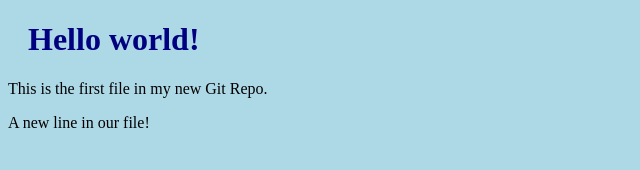
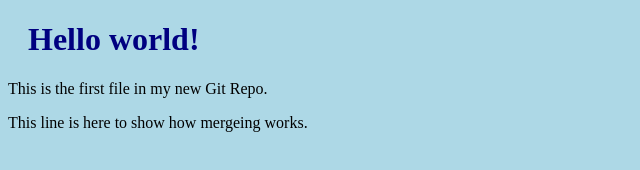
Before and after one commit to AMOL99/hello-world, a plain HTML site: page index.html in a window 1280 px wide. Shown: the whole page, without its empty margins (0-640 px from the left). Drawn offline with Linux system fonts and the light colour scheme.

Commit message:
updated index.html with emergency fix

```diff
--- a/index.html
+++ b/index.html
@@ -8,7 +8,7 @@
 
 <h1>Hello world!</h1>
 <p>This is the first file in my new Git Repo.</p>
-<p>A new line in our file!</p>
+<p>This line is here to show how mergeing works.</p>
 
 </body>
 </html>
```
